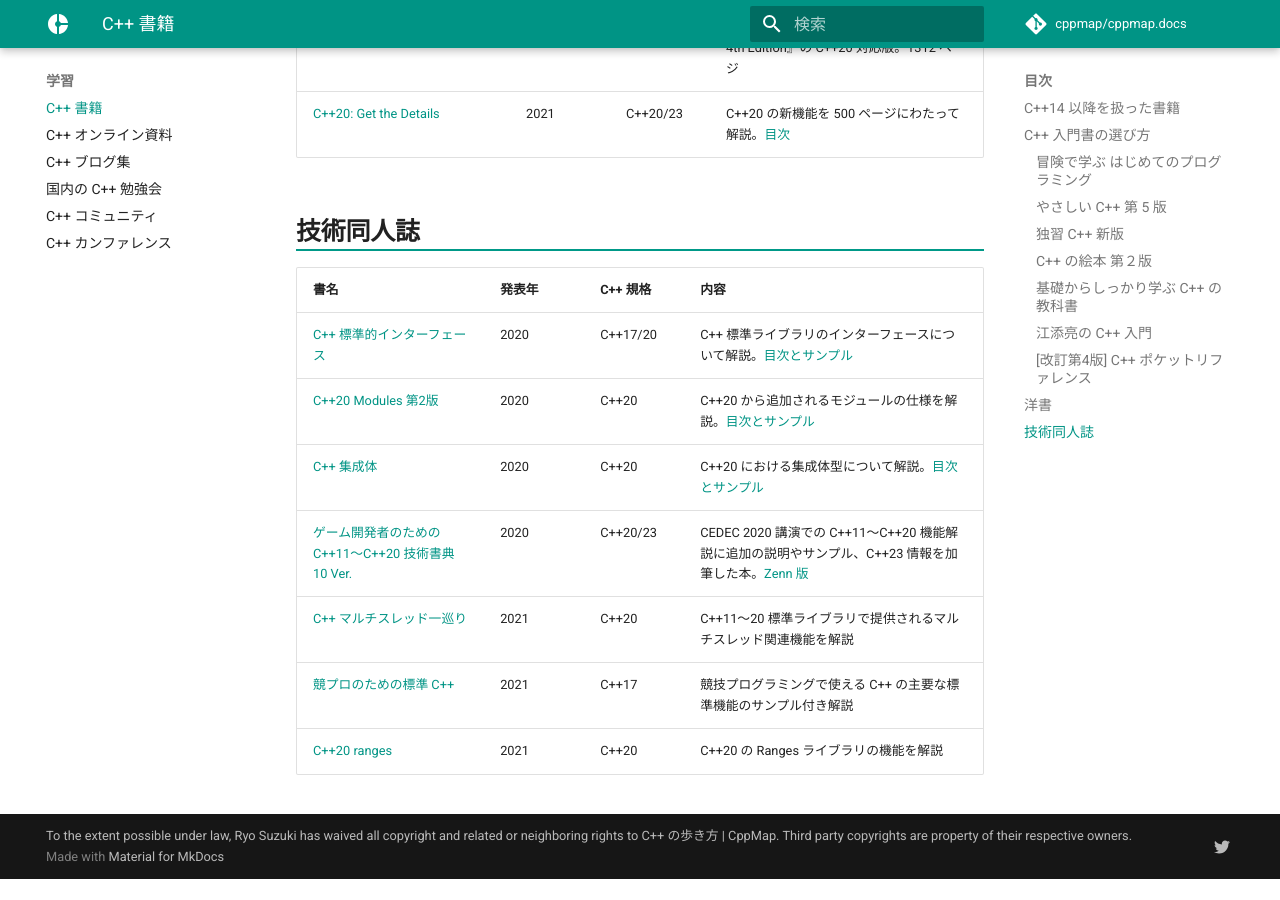
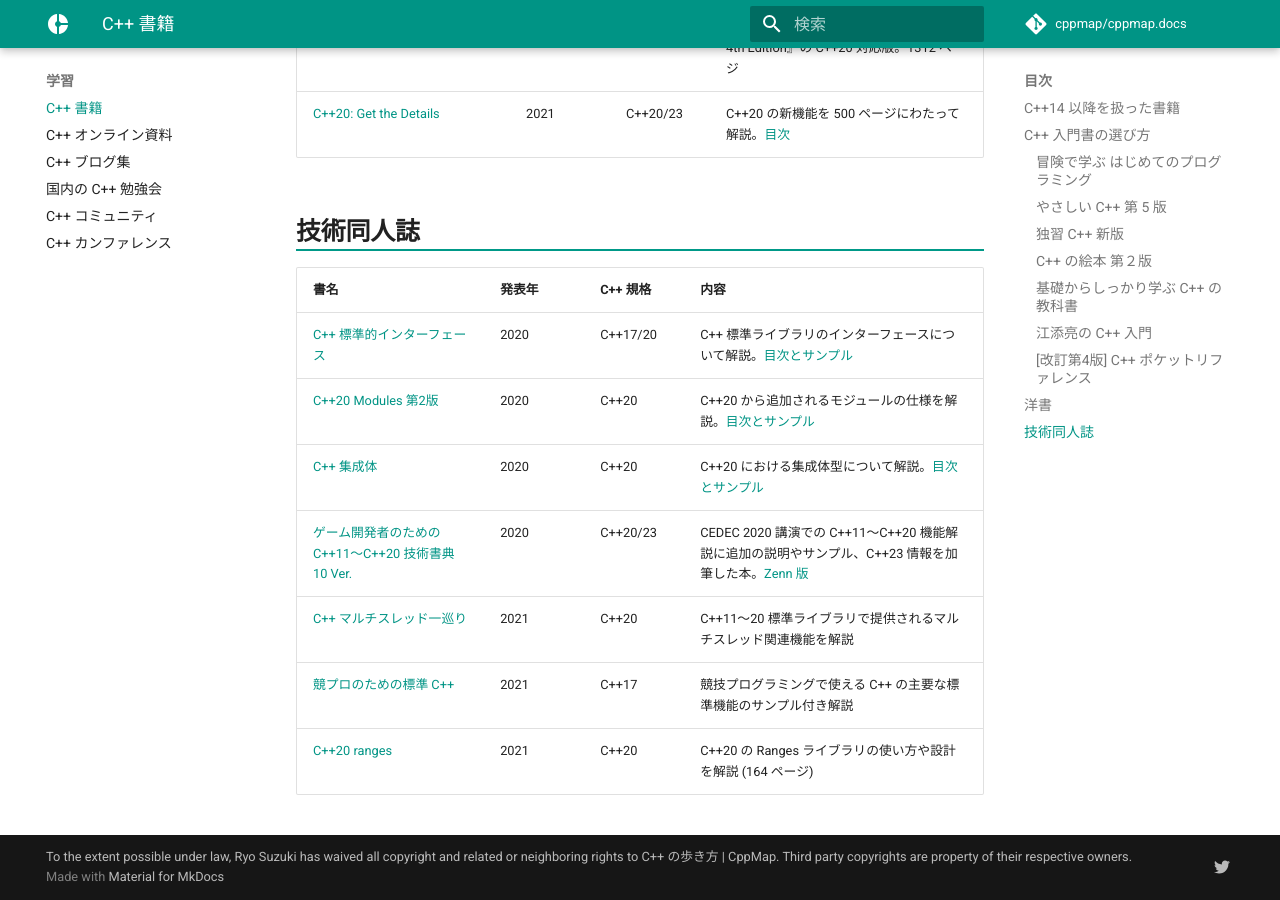
Before and after one commit to cppmap/cppmap.docs, an MkDocs documentation site: the page built from docs/learn/books.md, in a window 1280 px wide and 900 px high, scrolled down 4570 px. Built offline with MkDocs 1.6.1 and Material for MkDocs 9.7.7, drawn with Linux system fonts in a browser that asks for light colours; nearby versions of some CDN libraries; comment, search, counter and statistics services are not loaded; before the commit the page ends 5449 px from its top, so only the background shows below that.

Commit message:
Update books.md

```diff
--- a/docs/learn/books.md
+++ b/docs/learn/books.md
@@ -85,6 +85,6 @@ C++ の入門～中級レベルの多くの情報（『やさしい C++ 第 5
 | [ゲーム開発者のための C++11～C++20 技術書典10 Ver.](https://techbookfest.org/product/5738569643589632)     | 2020 | C++20/23 | CEDEC 2020 講演での C++11～C++20 機能解説に追加の説明やサンプル、C++23 情報を加筆した本。[Zenn 版](https://zenn.dev/tetsurom/books/cpp11-cpp20-for-game-developers) |
 | [C++ マルチスレッド一巡り](https://zenn.dev/yohhoy/books/cpp-stdlib-multithreading)                    | 2021 | C++20    | C++11～20 標準ライブラリで提供されるマルチスレッド関連機能を解説                                                                                                 |
 | [競プロのための標準 C++](https://zenn.dev/reputeless/books/standard-cpp-for-competitive-programming) | 2021 | C++17    | 競技プログラミングで使える C++ の主要な標準機能のサンプル付き解説                                                                                                  |
-| [C++20 ranges](https://techbookfest.org/product/5134506308665344?productVariantID=5896161179205632) | 2021 | C++20    | C++20 の Ranges ライブラリの機能を解説                                                                           |
+| [C++20 ranges](https://techbookfest.org/product/5134506308665344?productVariantID=5896161179205632) | 2021 | C++20    | C++20 の Ranges ライブラリの使い方や設計を解説 (164 ページ)                                                                          |
 
 <!-- ToDo: C++11 とそれ以前の書籍 -->
```
